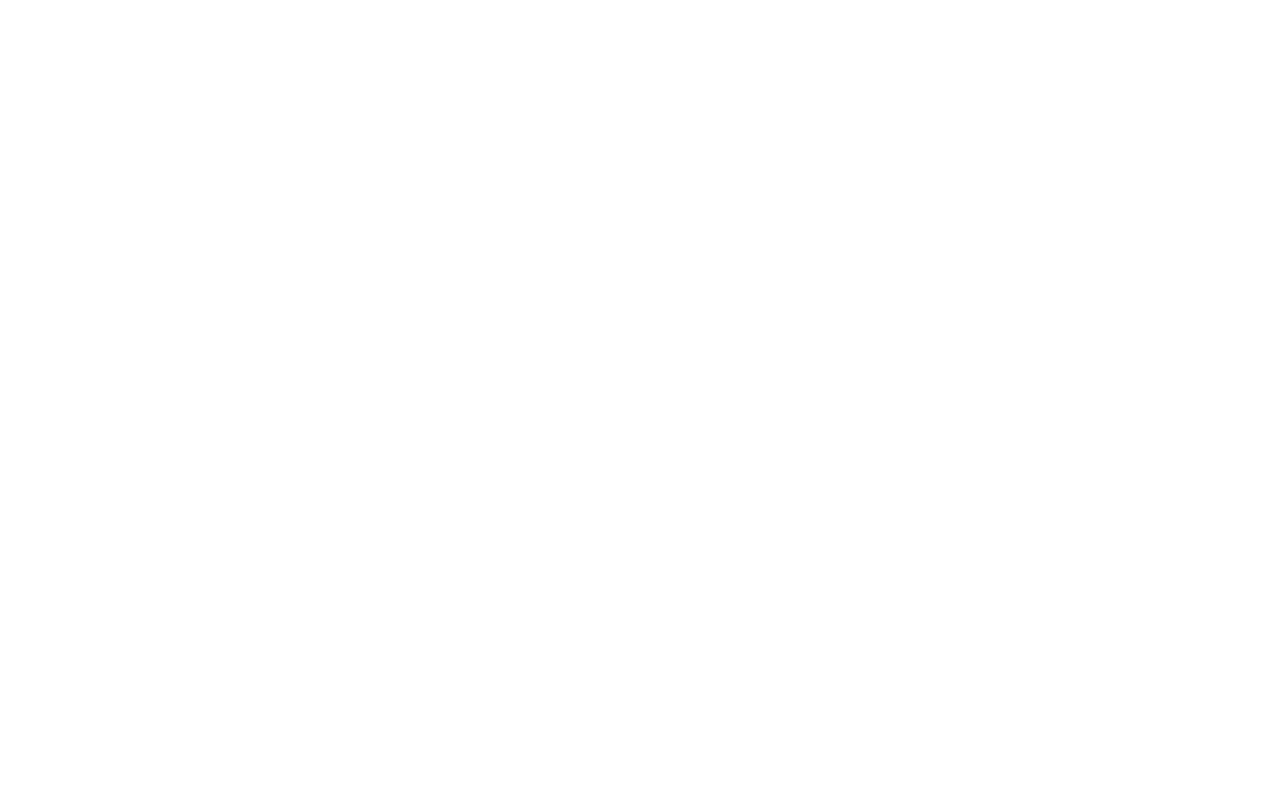
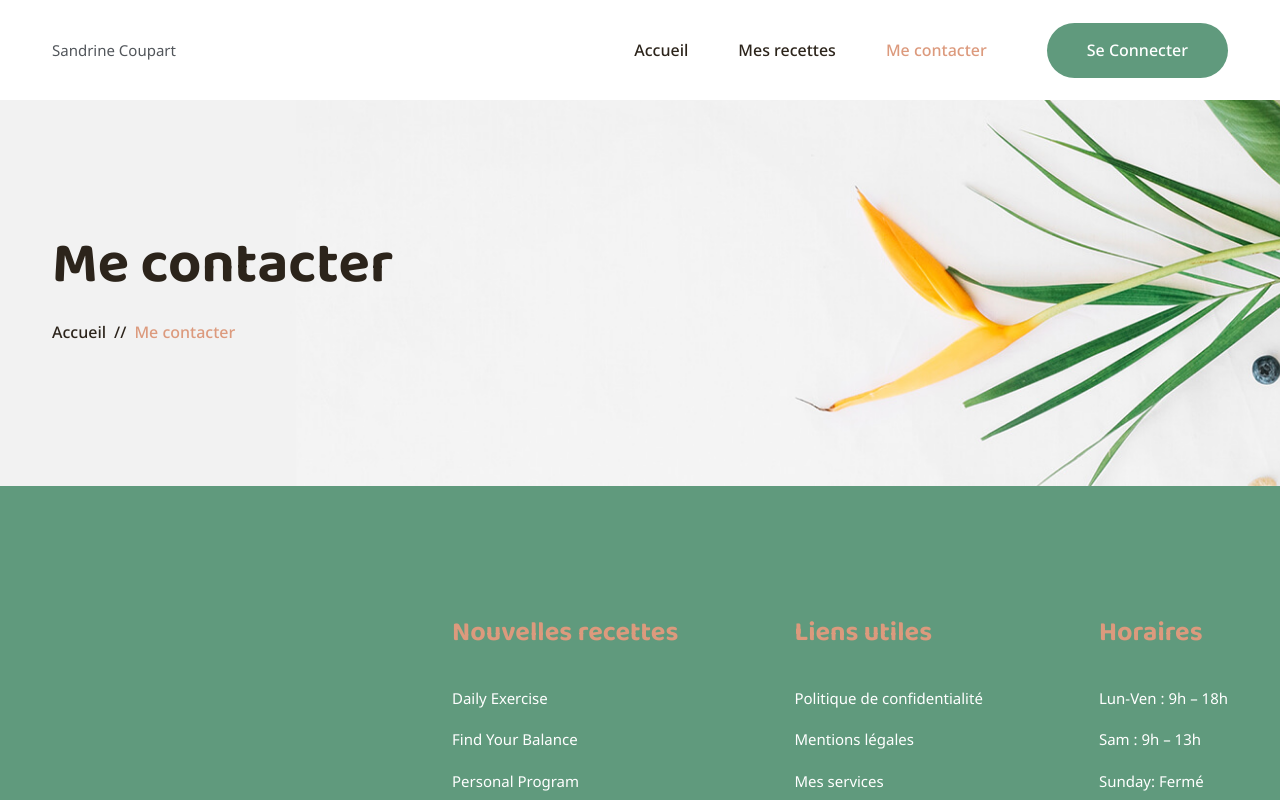
Before and after one commit to fabienjaegle/sandrinecoupart-studi, a React (Create React App) app in the folder client/: page /contact in a window 1280 px wide. Before the commit this address had no page. Shown: the top 800 px of the page. Built offline with nearby package versions, Linux system fonts and the light colour scheme.

Commit message:
Add Breadcrumb

```diff
--- a/client/src/App.js
+++ b/client/src/App.js
@@ -4,6 +4,7 @@ import Home from "./components/pages/Home";
 import Login from "./components/pages/Login";
 import Register from "./components/pages/Register";
 import Recipes from "./components/pages/Recipes";
+import Contact from "./components/pages/Contact";
 
 function App() {
   return (
@@ -11,9 +12,12 @@ function App() {
       <Routes>
         <Route exact path="/" element={<Home />}></Route>
         <Route path="/recipes" element={<Recipes />}></Route>
+        <Route path="/contact" element={<Contact />}></Route>
         <Route path="/login" element={<Login />}></Route>
         <Route path="/register" element={<Register />}></Route>
         <Route path="/dashboard" element={<Dashboard />}></Route>
+        <Route path="/terms" element={<Home />}></Route>
+        <Route path="/private-policy" element={<Home />}></Route>
       </Routes>
     </BrowserRouter>
   );
--- /dev/null
+++ b/client/src/components/Breadcrumb.css
@@ -0,0 +1,3 @@
+.breadcrumb-img {
+    background-image: url(../../public/assets/images/page-banner.jpg);
+}
--- /dev/null
+++ b/client/src/components/Breadcrumb.js
@@ -0,0 +1,31 @@
+import React from 'react';
+import './Breadcrumb.css'
+
+class Breadcrumb extends React.Component {
+    constructor(props){
+        super(props);
+        this.state = {
+            data: this.props.title
+        }
+    }
+
+    render() {
+        const {data} = this.state;
+        return(
+            <div className="section page-banner-section breadcrumb-img">
+                <div className="container">
+                    <div className="page-banner-content">
+                        <h2 className="page-title">{data}</h2>
+
+                        <ul className="breadcrumb">
+                            <li className="breadcrumb-item"><a href="/">Accueil</a></li>
+                            <li className="breadcrumb-item active">{data}</li>
+                        </ul>
+                    </div>
+                </div>
+            </div>
+        )
+    }
+}
+
+export default Breadcrumb
--- a/client/src/components/Footer.js
+++ b/client/src/components/Footer.js
@@ -40,8 +40,8 @@ const Footer = () => {
                                         <h3 className="footer-widget-title">Liens utiles</h3>
 
                                         <ul className="widget-link">
-                                            <li><a href="#">Politique de confidentialité</a></li>
-                                            <li><a href="#">Mentions légales</a></li>
+                                            <li><a href="/private-policy">Politique de confidentialité</a></li>
+                                            <li><a href="/terms">Mentions légales</a></li>
                                             <li><a href="#services">Mes services</a></li>
                                             <li><a href="#about">A propos</a></li>
                                             <li><a href="#">Les ateliers</a></li>
@@ -77,9 +77,8 @@ const Footer = () => {
                         </div>
 
                         <div className="copyright-link">
-                            <a href="/">Mentions légales</a>
-                            <a href="/">Politique de confidentialité</a>
-                            <a href="/">Sitemap</a>
+                            <a href="/terms">Mentions légales</a>
+                            <a href="/private-policy">Politique de confidentialité</a>
                         </div>
                     </div>
                 </div>
--- a/client/src/components/Hero.js
+++ b/client/src/components/Hero.js
@@ -11,7 +11,7 @@ const Hero = () => {
                             <h6 className="sub-title">Diététicienne nutritionniste</h6>
                             <h1 className="main-title">"Que votre alimentation soit votre première médecine"</h1>
                             <p>Hippocrate</p>
-                            <a href="#" className="btn btn-primary btn-hover-secondary">Start Course</a>
+                            <a href="#services" className="btn btn-primary btn-hover-secondary">Mes services</a>
                         </div>
                     </div>
 
--- /dev/null
+++ b/client/src/components/pages/Contact.js
@@ -0,0 +1,27 @@
+import React from "react";
+import Header from "../Header";
+import Breadcrumb from "../Breadcrumb";
+import Footer from "../Footer";
+
+class Contact extends React.Component {
+    constructor(props) {
+        super(props);
+        this.state = {
+            data: 'Me contacter'
+        }
+    }
+
+    render() {
+        const {data} = this.state;
+        return (
+            <>
+            <Header />
+            <Breadcrumb title={data} />
+
+            <Footer />
+            </>
+        )
+    }
+}
+
+export default Contact;
--- a/client/src/components/pages/Recipes.js
+++ b/client/src/components/pages/Recipes.js
@@ -1,15 +1,28 @@
+import React from 'react';
 import Header from "../Header"
 import Footer from "../Footer"
 import RecipesList from "../RecipesList"
+import Breadcrumb from "../Breadcrumb"
 
-const Recipes = () => {
-    return (
+class Recipes extends React.Component {
+    constructor(props) {
+        super(props);
+        this.state = {
+            data: 'Mes recettes'
+        }
+    }
+
+    render () {
+        const {data} = this.state;
+        return(
             <>
             <Header />
+            <Breadcrumb title={data} />
             <RecipesList />
             <Footer />
             </>
         )
     }
+}
 
 export default Recipes
```
Also changed, not shown: client/public/assets/images/page-banner.jpg (added). Lines whose indentation alone changed are shown as unchanged.
